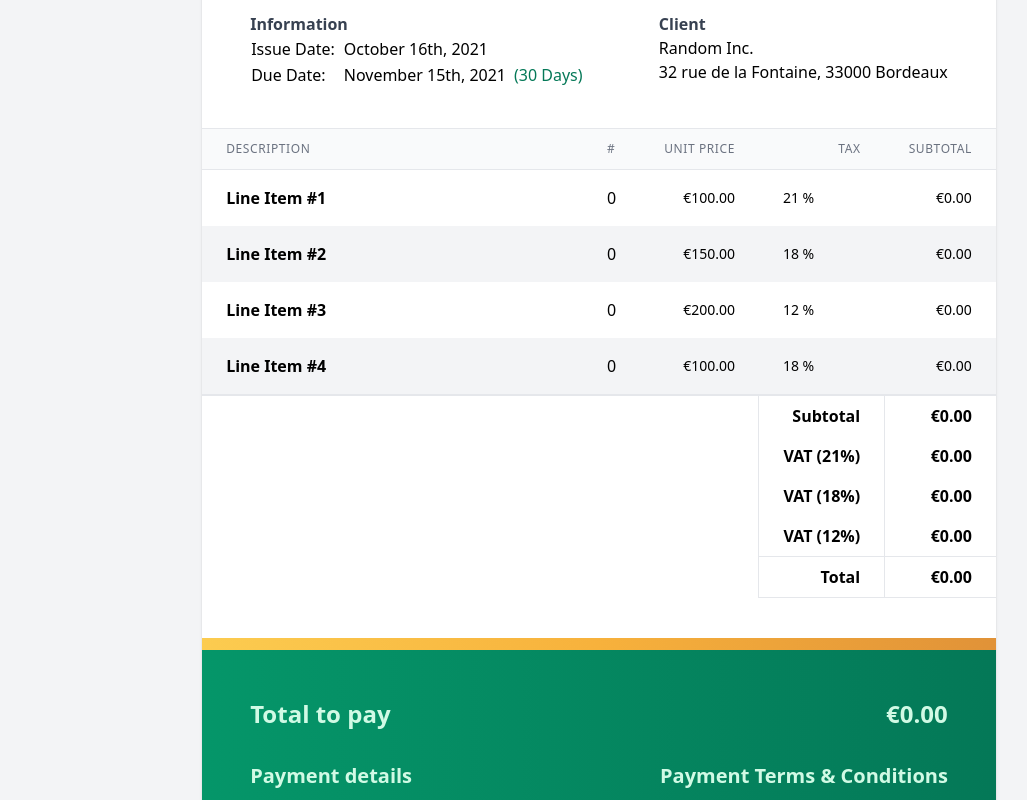
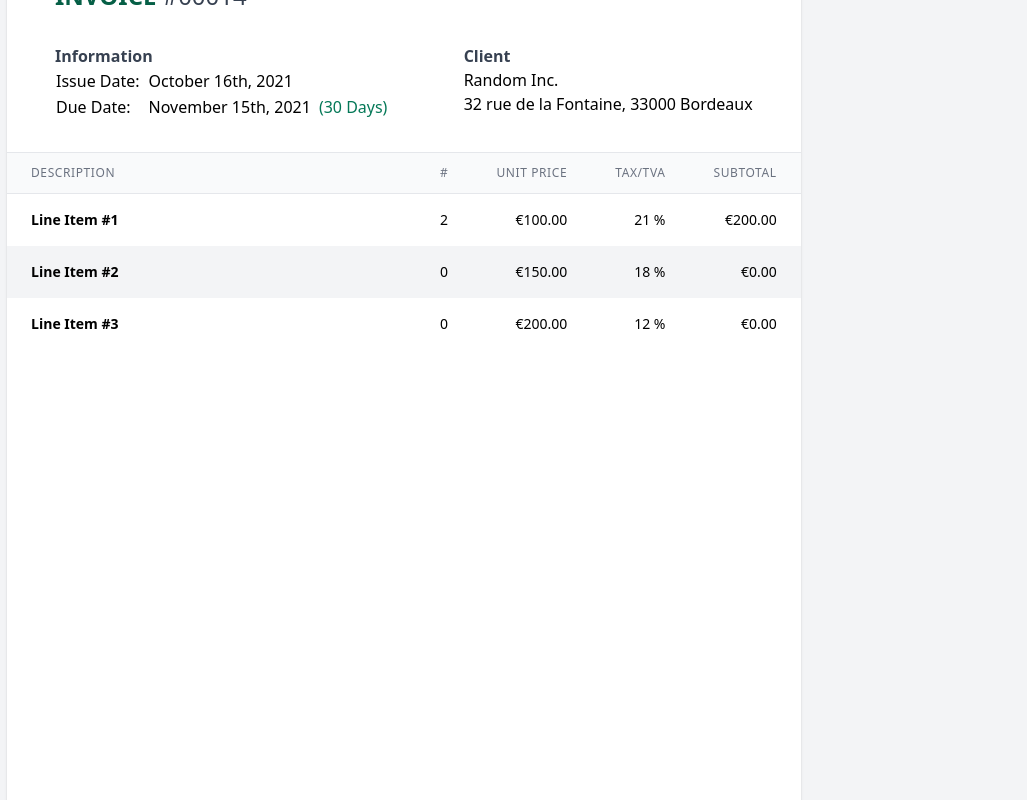
Before and after one commit to dagrv/spanner, a Next.js app: page / in a window 1280 px wide. Shown: the part 280-1080 px from the top of the page, without its empty margins (41-1068 px from the left). Built offline with nearby package versions, Linux system fonts and the light colour scheme.

Commit message:
Multiple Invoice Pages

```diff
--- a/pages/_app.tsx
+++ b/pages/_app.tsx
@@ -1,7 +1,10 @@
 import '../styles/globals.css'
+import Head from 'next/head'
 
 function MyApp({ Component, pageProps }) {
-  return <Component {...pageProps} />
+  return (
+      <Component {...pageProps} />
+  )
 }
 
 export default MyApp
--- a/pages/index.tsx
+++ b/pages/index.tsx
@@ -6,15 +6,41 @@ let numberFormatter = new Intl.NumberFormat(undefined, {
 	currency: 'Eur',
 	minimumFractionDigits: 2
 })
+
 interface Item {
+	id: number
 	description: string
 	units: number
 	price: number
 	vat: number
 }
+
 interface Invoice {
+	number: string
+	me: {
+		name: ReactNode
+		address: string
+	},
+	client: {
+		name: string
+		address: string
+	},
+	dates: {
+		issue: Date
+	}
 	items: Item[]
 }
+
+function range(n: number) {
+	return Array.apply(null, Array(n)).map((x, i) => i);
+}
+
+function chunk<T>(array:T[], n: number): T[][] {
+	return range(Math.ceil(array.length / n)).map((x, i) => {
+		return array.slice(i * n, i * n + n);
+	});
+}
+
 enum TotalFeautures {
 	None = 1 << 0,
 	IncludingVAT = 1 << 1,
@@ -32,45 +58,8 @@ function total(items: Invoice['items'], features: TotalFeautures = TotalFeauture
 	}, 0)
 }
 
-export default function Invoice() {
-	let data = {
-		number: '00014',
-		me: {
-			name: (
-				<span className="spce-x-1 text-4xl font-bold text-white">
-					<span className="font-semibold mr-3">SPANNER</span>
-					<span className="font-normal mr-3">INVOICES</span>
-				</span>
-			),
-			address: '4 rue du Jardin, 75005 Paris'
-		},
-		client: {
-			name: 'Random Inc.',
-			address: '32 rue de la Fontaine, 33000 Bordeaux'
-		},
-		dates: {
-			issue: new Date(),
-		},
-		items: [
-			{ id: 1, description: 'Line Item #1', units: 0, price: 10000, vat: 0.21 },
-			{ id: 2, description: 'Line Item #2', units: 0, price: 15000, vat: 0.18 },
-			{ id: 3, description: 'Line Item #3', units: 0, price: 20000, vat: 0.12 },
-			{ id: 4, description: 'Line Item #4', units: 0, price: 10000, vat: 0.18 },
-		],
-	}
-
-	let vats = Object.values<{total: number; vat: number}>(
-		data.items.reduce((grouped, item) => {
-			grouped[item.vat] ??= { total: 0, vat: item.vat }
-			grouped[item.vat].total += item.price * item.units * item.vat
-			return grouped
-		}, {})
-	)
-	//.filter(({total}) => total)
-
-	return (
-		<div>
-			<div className="bg-white page shadow rounded-lg overflow-hidden space-y-10 flex flex-col">
+function Heading({data}: {data:Invoice}) {
+	return <>
 		<div>
 			<header className="bg-gradient-to-l from-green-600 to-green-700 p-12 flex justify-between">
 				<h1>{data.me.name}</h1>
@@ -115,96 +104,17 @@ export default function Invoice() {
 				</div>
 			</div>
 		</div>
+	</>
+}
 
-				<div className="flex flex-col flex-1">
-					<table className="min-w-full divide-y divide-gray-200 border-t">
-						<thead className="bg-gray-50">
-							<tr>
-								<th scope="col" className="px-6 py-3 text-left text-xs font-medium text-gray-500 uppercase tracking-wider w-full whitespace-nowrap">
-									Description
-								</th>
-								<th scope="col" className="px-6 py-3 text-left text-xs font-medium text-gray-500 uppercase tracking-wider whitespace-nowrap">
-									#
-								</th>
-								<th scope="col" className="px-6 py-3 text-right text-xs font-medium text-gray-500 uppercase tracking-wider whitespace-nowrap">
-									Unit Price
-								</th>
-								<th scope="col" className="px-6 py-3 text-right text-xs font-medium text-gray-500 uppercase tracking-wider whitespace-nowrap">
-									TAX
-								</th>
-								<th scope="col" className="px-6 py-3 text-right text-xs font-medium text-gray-500 uppercase tracking-wider whitespace-nowrap">
-									Subtotal
-								</th>
-							</tr>
-						</thead>
-
-						<tbody>
-							{data.items.map((item, lineIdx) => (
-								<tr key={item.id} className={lineIdx % 2 === 0 ? 'bg-white' : 'bg-gray-100'}>
-									<td className="px-6 py-4 whitespace-nowrap font-semibold">
-										{ item.description }
-									</td>
-									<td className="px-6 py-4 whitespace-nowrap">
-										{ item.units }
-									</td>
-									<td className="px-6 py-4 whitespace-nowrap font-medium text-sm text-right">
-										{ numberFormatter.format(item.price / 100) }
-									</td>
-									<td className="px-6 py-4 whitespace-nowrap text-sm font-medium">
-										{ (item.vat * 100).toFixed(0) } %
-									</td>
-									<td className="px-6 py-4 whitespace-nowrap text-sm font-medium text-right tabular-nums">
-										{ numberFormatter.format(item.price * item.units / 100) }
-									</td>
-								</tr>
-							))}
-						</tbody>
-
-						<tfoot>
-							{vats.length > 0 && (
-								<tr className="border-t-2">
-									<th colSpan={3} />
-									<th className="px-6 py-2 whitespace-nowrap text-base text-right border-l border-r">
-										Subtotal
-									</th>
-									<th className="px-6 py-2 whitespace-nowrap text-base text-right tabular-nums">
-										{numberFormatter.format(total(data.items) / 100)}
-									</th>
-								</tr>
-							)}
-
-							{vats.map(({total, vat}) => (
-								<tr key={vat}>
-									<th colSpan={3} />
-									<th className="px-6 py-2 whitespace-nowrap text-base text-right border-l border-r">
-										VAT ({(vat * 100).toFixed(0)}%)
-									</th>
-									<th className="px-6 py-2 whitespace-nowrap text-base text-right tabular-nums">
-										{numberFormatter.format(total / 100)}
-									</th>
-								</tr>
-							))}
-
-							<tr>
-								<th colSpan={3} />
-								<th className="px-6 py-2 whitespace-nowrap text-base text-right border-t border-r border-l border-b">
-									Total
-								</th>
-								<th className="px-6 py-2 whitespace-nowrap text-base text-right tabular-nums border-b border-t">
-									{numberFormatter.format(total(data.items, TotalFeautures.IncludingVAT) / 100)}
-								</th>
-							</tr>
-						</tfoot>
-					</table>
-
-				</div>
-
+function Footer({items}:{items:Invoice['items']}) {
+	return (
 		<div>
 			<div className="bg-gradient-to-r from-yellow-400 via-yellow-500 to-yellow-600 opacity-80 w-full h-3"></div>
 			<div className="bg-gradient-to-r from-green-600 to-green-700 p-12 text-white space-y-8">
 				<div className="flex justify-between text-2xl font-semibold">
-							<span className="text-green-100">Total to pay </span>
-							<span className="text-green-100">{numberFormatter.format(total(data.items, TotalFeautures.IncludingVAT) / 100)}</span>
+					<span className="text-green-100">Total To Pay </span>
+					<span className="text-green-100 tabular-nums">{numberFormatter.format(total(items, TotalFeautures.IncludingVAT) / 100)}</span>
 				</div>
 
 				<div className="flex justify-between">
@@ -212,7 +122,7 @@ export default function Invoice() {
 						<h3 className="font-semibold text-green-100 text-xl">Payment details</h3>
 						<table>
 							<tr>
-										<td className="font-bold">VAT</td>
+								<td className="font-bold">TVA</td>
 								<td className="px-2">FR 0000 000 000</td>
 							</tr>
 							<tr>
@@ -221,7 +131,7 @@ export default function Invoice() {
 							</tr>
 							<tr>
 								<td className="font-bold">EMAIL</td>
-										<td className="px-2">help@spanner.com</td>
+								<td className="px-2">help@spanner-invoices.com</td>
 							</tr>
 						</table>
 					</div>
@@ -238,7 +148,169 @@ export default function Invoice() {
 				</div>
 			</div>
 		</div>
+	)
+}
+
+enum ItemFeatures {
+	None = 1 << 0,
+	IncludeSummary = 1 << 1,
+}
+
+type ItemProps = {
+	items: Invoice['items'];
+	vats?: { total:number; vat: number }[]
+	features?: ItemFeatures
+}
+
+function Items({ items, vats, features = ItemFeatures.None }: ItemProps) {
+	return (
+		<table className="min-w-full divide-y divide-gray-200 border-t">
+		<thead className="bg-gray-50">
+			<tr>
+				<th scope="col" className="px-6 py-3 text-left text-xs font-medium text-gray-500 uppercase tracking-wider w-full whitespace-nowrap">
+					Description
+				</th>
+				<th scope="col" className="px-6 py-3 text-left text-xs font-medium text-gray-500 uppercase tracking-wider whitespace-nowrap">
+					#
+				</th>
+				<th scope="col" className="px-6 py-3 text-right text-xs font-medium text-gray-500 uppercase tracking-wider whitespace-nowrap">
+					Unit Price
+				</th>
+				<th scope="col" className="px-6 py-3 text-right text-xs font-medium text-gray-500 uppercase tracking-wider whitespace-nowrap">
+					TAX/TVA
+				</th>
+				<th scope="col" className="px-6 py-3 text-right text-xs font-medium text-gray-500 uppercase tracking-wider whitespace-nowrap">
+					Subtotal
+				</th>
+			</tr>
+		</thead>
+
+		<tbody>
+			{items.map((item, lineIdx) => (
+				<tr key={item.id} className={lineIdx % 2 === 0 ? 'bg-white' : 'bg-gray-100'}>
+					<td className="px-6 py-4 whitespace-pre-wrap text-sm font-semibold align-top">
+						{ item.description }
+					</td>
+					<td className="px-6 py-4 whitespace-nowrap text-sm align-top">
+						{ item.units }
+					</td>
+					<td className="px-6 py-4 whitespace-nowrap font-medium text-sm text-right align-top">
+						{ numberFormatter.format(item.price / 100) }
+					</td>
+					<td className="px-6 py-4 whitespace-nowrap text-sm font-medium text-right align-top">
+						{ (item.vat * 100).toFixed(0) } %
+					</td>
+					<td className="px-6 py-4 whitespace-nowrap text-sm font-medium text-right tabular-nums align-top">
+						{ numberFormatter.format(item.price * item.units / 100) }
+					</td>
+				</tr>
+			))}
+		</tbody>
+		{Boolean(features & ItemFeatures.IncludeSummary) && (
+			<tfoot>
+				{ vats.length > 0 && (
+				<tr className="border-t-2">
+						<th colSpan={3} />
+						<th className="px-6 py-2 whitespace-nowrap text-base text-right border-l border-r border-b border-t">
+							Subtotal
+						</th>
+						<th className="px-6 py-2 whitespace-nowrap text-base text-right tabular-nums border-b border-t">
+							{numberFormatter.format(total(items) / 100)}
+						</th>
+					</tr>
+				)}
+
+				{ vats.map(({total, vat}) => (
+					<tr key={vat}>
+						<th colSpan={3} />
+						<th className="px-6 py-2 whitespace-nowrap text-base text-right border-l border-r">
+							TVA ({(vat * 100).toFixed(0)}%)
+						</th>
+						<th className="px-6 py-2 whitespace-nowrap text-base text-right tabular-nums">
+							{numberFormatter.format(total / 100)}
+						</th>
+					</tr>
+				))}
+
+				<tr>
+					<th colSpan={3} />
+					<th className="px-6 py-2 whitespace-nowrap text-base text-right border-t border-r border-l border-b">
+						Total
+					</th>
+					<th className="px-6 py-2 whitespace-nowrap text-base text-right tabular-nums border-b border-t">
+						{numberFormatter.format(total(items, TotalFeautures.IncludingVAT) / 100)}
+					</th>
+				</tr>
+			</tfoot>
+		)}
+	</table>
+	)
+}
+
+
+export default function Invoice() {
+	let data = {
+		number: '00014',
+		me: {
+			name: (
+				<span className="spce-x-1 text-4xl font-bold text-white">
+					<span className="font-semibold mr-3">SPANNER</span>
+					<span className="font-normal mr-3">INVOICES</span>
+				</span>
+			),
+			address: '4 rue du Jardin, 75005 Paris'
+		},
+		client: {
+			name: 'Random Inc.',
+			address: '32 rue de la Fontaine, 33000 Bordeaux'
+		},
+		dates: {
+			issue: new Date(),
+		},
+		items: [
+			{ id: 1, description: 'Line Item #1', units: 2, price: 10000, vat: 0.21 },
+			{ id: 2, description: 'Line Item #2', units: 0, price: 15000, vat: 0.18 },
+			{ id: 3, description: 'Line Item #3', units: 0, price: 20000, vat: 0.12 },
+			{ id: 4, description: 'Line Item #4', units: 0, price: 10000, vat: 0.18 },
+			{ id: 5, description: 'Line Item #5', units: 0, price: 10000, vat: 0.18 },
+			{ id: 6, description: 'Line Item #6', units: 0, price: 10000, vat: 0.18 },
+			{ id: 7, description: 'Line Item #7', units: 0, price: 10000, vat: 0.18 },
+			{ id: 8, description: 'Line Item #8', units: 0, price: 10000, vat: 0.18 },
+			{ id: 9, description: 'Line Item #9', units: 0, price: 10000, vat: 0.18 },
+			{ id: 10, description: 'Line Item #10', units: 0, price: 10000, vat: 0.18 },
+		],
+	}
+
+	let vats = Object.values<{ total: number; vat: number }>(
+		data.items.reduce((grouped, item) => {
+			grouped[item.vat] = grouped[item.vat] || { total: 0, vat: item.vat }
+			grouped[item.vat].total += item.price * item.units * item.vat
+			return grouped
+		}, {})
+	).filter(({ total }) => total)
+
+	return (
+		<div className="space-y-8">
+			{chunk(data.items, (data.items.length % 4) + 1).map((items, pageIndex, list) => {
+				return (
+				<div className="bg-white page shadow rounded-lg overflow-hidden space-y-8 flex flex-col">
+					{pageIndex === 0 && <Heading data={data} />}
+
+					<div className="flex flex-col flex-1">
+						{pageIndex === list.length-1? (
+							<Items features={ItemFeatures.IncludeSummary} vats={vats} items={items} />
+						): (
+							<Items items={items} />
+						)}
 					</div>
+
+					{pageIndex === list.length -1 && <Footer items={data.items} /> }
+
+				</div>
+				)
+			})}
+
+			{/* <div className="page bg-white">Page 2</div> */}
 		</div>
 	)
 }
--- a/styles/globals.css
+++ b/styles/globals.css
@@ -6,10 +6,11 @@
     html, body {
         /* @apply w-full h-full; */
         @apply mt-4;
+        @apply mb-4;
     }
 
     body {
-        @apply antialiased text-black bg-gray-100 flex items-center justify-center;
+        @apply antialiased text-black bg-gray-100 p-12 mx-auto;
     }
 
     ::selection {
```
Also changed, not shown: pages/_document.tsx (added, +23 -0 lines). Lines whose indentation alone changed are shown as unchanged.
